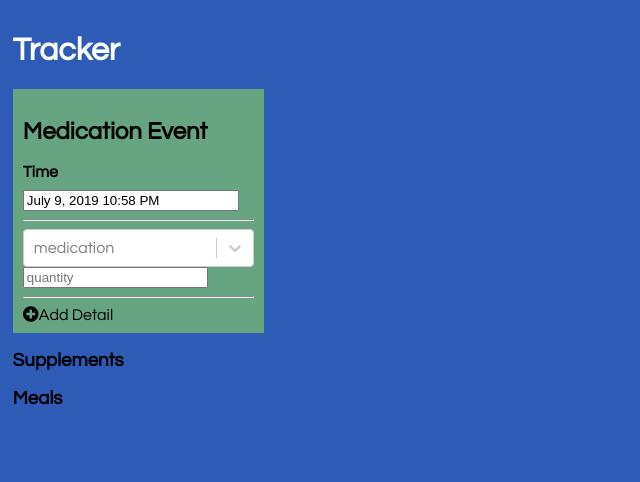
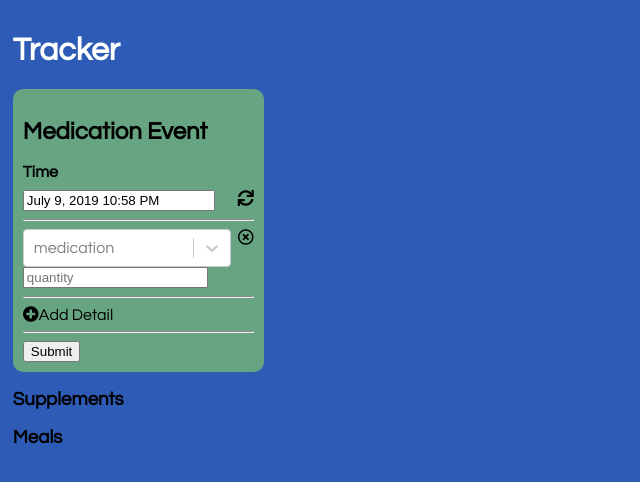
Before and after one commit to rcmoret/tracker-web-app, a React (Create React App) app: page / in a window 1280 px wide. Shown: the top 482 px of the page, without its empty margins (0-640 px from the left). Built offline with nearby package versions, Linux system fonts and the light colour scheme; no server answers.

Commit message:
Medications submit

```diff
--- a/src/App.css
+++ b/src/App.css
@@ -30,12 +30,19 @@ h1 {
 .medication-event-form {
   background: #67A482; /* green */
   padding: 4%;
+  border-radius: 10px;
 }
 
 .medication-event-form .datepicker {
-  width: 90%;
+  width: 100%;
+  display: flex;
+  justify-content: space-between;
 }
 
+
+.medication-event-form .datepicker .input {
+  width: 80%;
+}
 
 .medication-event-form .datepicker .react-datepicker-wrapper {
   width: 100%;
@@ -47,6 +54,16 @@ h1 {
 
 .medication-event-form .datepicker .react-datepicker-wrapper .react-datepicker__input-container input {
   width: 100%;
+}
+
+.medication-form-detail .type-select {
+  display: flex;
+  justify-content: space-between;
+}
+
+.medication-form-detail .type-select .select-box {
+  width: 90%;
+
 }
 
 .medication-form-detail .quantity {
--- a/src/components/Forms/Medication/Detail.js
+++ b/src/components/Forms/Medication/Detail.js
@@ -1,7 +1,8 @@
 import React from 'react'
 import Select from 'react-select'
 
-import { editNewMedicationEvent } from '../actions'
+import { editNewMedicationEvent, removeNewMedicationEventDetail } from '../actions'
+import { Link } from 'react-router-dom'
 import { titleize } from '../../../locales/functions'
 import { sortBy } from '../../../functions/sortBy'
 import HSeparator from '../../shared/HSeparator'
@@ -18,6 +19,7 @@ export default (props) => {
 
   const { typePlaceholder } = copy
   const {
+    octothorp,
     quantity,
   } = shared
 
@@ -40,11 +42,18 @@ export default (props) => {
     onChange({ quantity: e.target.value })
   }
 
+  const removeDetail = () => {
+    const action = removeNewMedicationEventDetail({ index: index })
+    dispatch(action)
+  }
+
   const unit = { unit: { displayName: '' }, ...value }.unit.displayName
 
   return (
     <div className='medication-form-detail'>
       <HSeparator />
+      <div className='type-select'>
+        <div className='select-box'>
           <Select
             isSearchable={true}
             onChange={onTypeChange}
@@ -52,6 +61,15 @@ export default (props) => {
             placeholder={typePlaceholder}
             value={value}
           />
+        </div>
+        <div className='close'>
+          <Link
+            to={octothorp}
+            className='far fa-times-circle'
+            onClick={removeDetail}
+          />
+        </div>
+      </div>
       <div className={quantity}>
         <span className='input'>
           <input
--- a/src/components/Forms/Medication/Event.js
+++ b/src/components/Forms/Medication/Event.js
@@ -10,6 +10,7 @@ import { shared, medication as copy } from '../../../locales/copy'
 import { config } from '../../../locales/config'
 
 import Detail from './Detail'
+import Submit from './Submit'
 
 const {
   event,
@@ -35,6 +36,11 @@ export default ({ dispatch, newEvent, types }) => {
     dispatch(action)
   }
 
+  const refreshDateTime = () => {
+    const action = editNewMedicationEvent({ event: { eventTime: new Date() } })
+    dispatch(action)
+  }
+
   const displayTime = newEvent.eventTime === '' ? new Date() : newEvent.eventTime
 
   const addDetail = () => {
@@ -48,6 +54,7 @@ export default ({ dispatch, newEvent, types }) => {
         <strong>{titleize(caption)}</strong>
       </div>
       <div className='datepicker'>
+        <div className='input'>
           <DatePicker
             selected={displayTime}
             onChange={editDateTime}
@@ -57,6 +64,14 @@ export default ({ dispatch, newEvent, types }) => {
             timeCaption={titleize(caption)}
             dateFormat={dateFormat}
           />
+        </div>
+        <div className='sync'>
+          <Link
+            className='fas fa-sync'
+            to={octothorp}
+            onClick={refreshDateTime}
+          />
+        </div>
       </div>
       {newEvent.details.map((detail, index) => (
         <Detail
@@ -68,13 +83,38 @@ export default ({ dispatch, newEvent, types }) => {
         />
       ))}
       <HSeparator />
+      <AddDetail
+        details={newEvent.details}
+        onClick={addDetail}
+        types={types}
+      />
+      <HSeparator />
+      <Submit
+        dispatch={dispatch}
+        event={newEvent}
+      />
+    </div>
+  )
+}
+
+const AddDetail = (props) => {
+  const {
+    details,
+    onClick,
+    types,
+  } = props
+
+  if (details.length === types.length) {
+    return null
+  } else {
+    return(
       <Link
         to={octothorp}
-        onClick={addDetail}
+        onClick={onClick}
       >
         <i className='fas fa-plus-circle'></i>
         {titleize(shared.addDetail)}
       </Link>
-    </div>
     )
   }
+}
--- /dev/null
+++ b/src/components/Forms/Medication/Submit.js
@@ -0,0 +1,38 @@
+import React from 'react'
+
+import { titleize } from '../../../locales/functions'
+
+import ApiUrlBuilder from '../../../functions/ApiUrlBuilder'
+import { medicationEventBody } from '../../../functions/jsonBody'
+import { newMedicationEventCreate } from '../actions'
+import { post } from '../../../functions/RestClient'
+
+const copy = {
+  shared: {
+    submitText: 'submit',
+  }
+}
+
+export default (props) => {
+  const {
+    dispatch,
+    event,
+  } = props
+
+  const onSubmit = () => {
+    const body = medicationEventBody(event)
+    const url =  ApiUrlBuilder(['medications'])
+    const onSuccess = data => {
+      const action = newMedicationEventCreate(data)
+      dispatch(action)
+    }
+    post(url, body, onSuccess)
+  }
+
+
+  return(
+    <button type='submit' onClick={onSubmit}>
+      {titleize(copy.shared.submitText)}
+    </button>
+  )
+}
--- a/src/components/Forms/actions.js
+++ b/src/components/Forms/actions.js
@@ -9,3 +9,11 @@ export const addNewMedicationEventDetail = () => (
 export const editNewMedicationEvent = (payload) => (
   { type: 'forms/medication/new/EDIT_EVENT', payload: payload }
 )
+
+export const newMedicationEventCreate = (payload) => (
+  { type: 'forms/medication/new/EVENT_CREATE', payload: payload }
+)
+
+export const removeNewMedicationEventDetail = (payload) => (
+  { type: 'forms/medication/new/REMOVE_DETAIL', payload: payload }
+)
--- a/src/components/Forms/reducer.js
+++ b/src/components/Forms/reducer.js
@@ -15,7 +15,7 @@ const initialState = {
   },
   newEvents: {
     medicationEvent: {
-      eventTime: '',
+      eventTime: new Date(),
       details: [
         {...newGenericDetail}
       ]
@@ -47,20 +47,6 @@ export default (state = initialState, action) => {
       items: action.payload,
       isFetched: true
     }
-  case "forms/medication/new/ADD_NEW_DETAIL":
-    return {
-      ...state,
-      newEvents: {
-        ...state.newEvents,
-        medicationEvent: {
-          ...state.newEvents.medicationEvent,
-          details: [
-            ...state.newEvents.medicationEvent,
-            {...newGenericDetail}
-          ]
-        }
-      }
-    }
   case "forms/medication/new/ADD_DETAIL":
     return {
       ...state,
@@ -86,6 +72,25 @@ export default (state = initialState, action) => {
         }
       }
     }
+  case 'forms/medication/new/EVENT_CREATE':
+    return {
+      ...state,
+      newEvents: {
+        ...state.newEvents,
+        medicationEvent: {...initialState.newEvents.medicationEvent},
+      }
+    }
+  case "forms/medication/new/REMOVE_DETAIL":
+    return {
+      ...state,
+      newEvents: {
+        ...state.newEvents,
+        medicationEvent: {
+          ...state.newEvents.medicationEvent,
+          details: state.newEvents.medicationEvent.details.filter((detail, index) => index !== action.payload.index)
+        }
+      }
+    }
   case "form/supplement/new/ADD_NEW_DETAIL":
       return {
         ...state,
--- /dev/null
+++ b/src/functions/jsonBody.js
@@ -0,0 +1,14 @@
+export const medicationEventBody = eventObject => {
+  const details = eventObject.details.map(detail => ({ type_id: detail.typeId, ...detail }))
+  const newObject = { ...eventObject, event_time: eventObject.eventTime, details: details }
+
+  return JSON.stringify(newObject)
+}
+
+export const medicationEventBodyDecode = eventObject => (
+  {
+    ...eventObject,
+    eventTime: eventObject.event_time,
+    details: eventObject.details.map(detail => ({ typeId: detail.type_id, ...detail }))
+  }
+)
```
Lines whose indentation alone changed are shown as unchanged.
